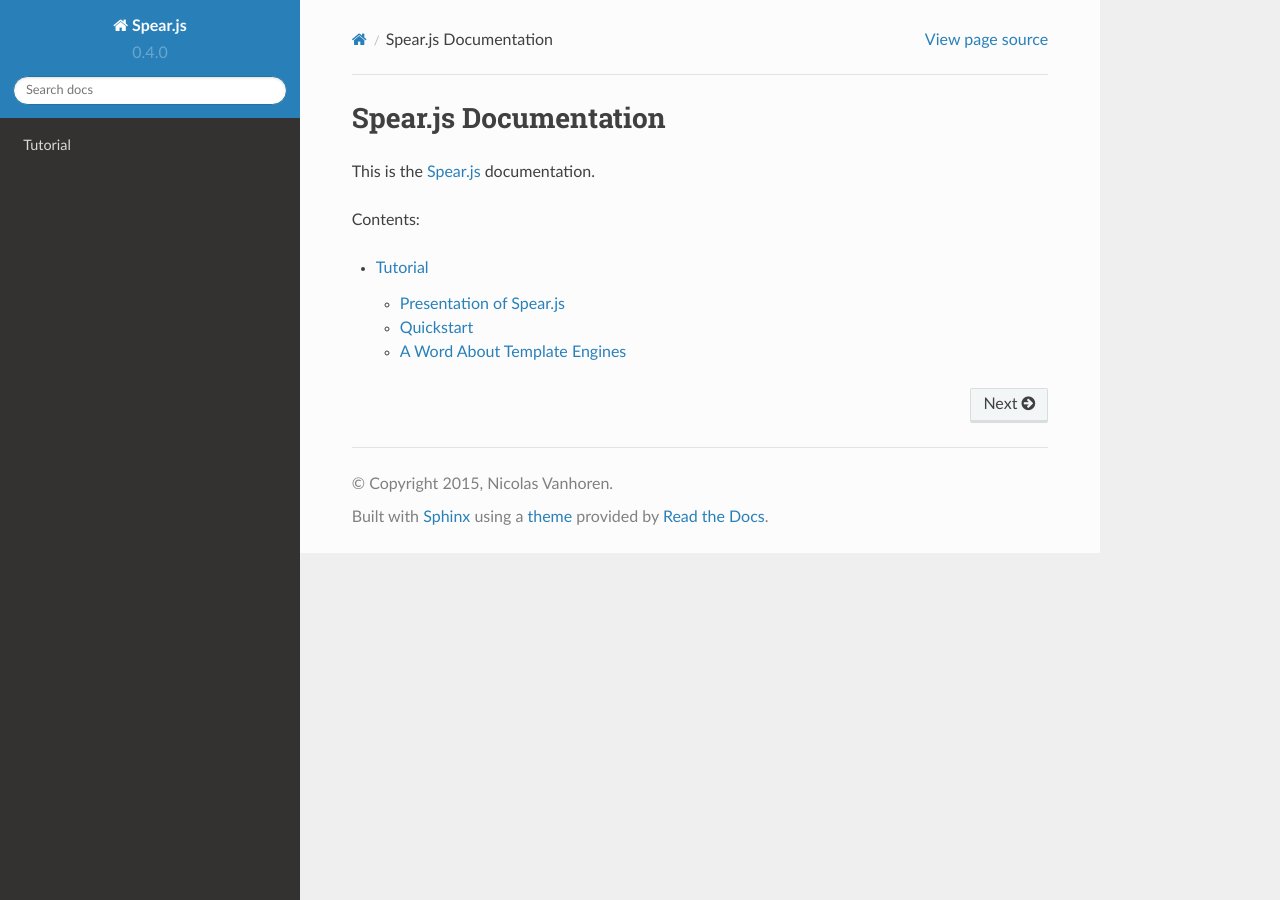
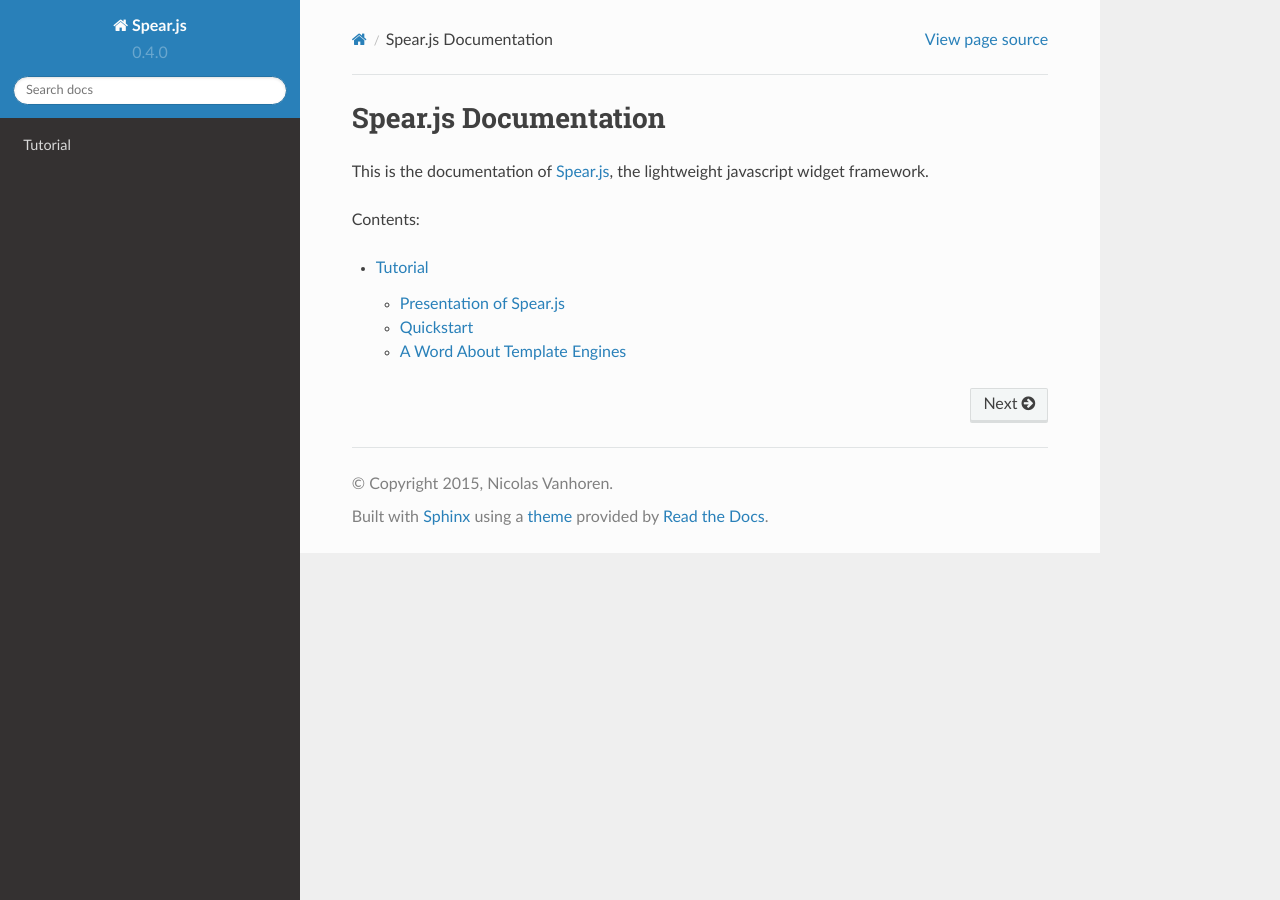
Before and after one commit to nicolas-van/widget.js, a Sphinx documentation site: the page built from docs/index.rst, in a window 1280 px wide. Built offline with Sphinx 7.4.7 and the Read the Docs theme 2.0.0, drawn with Linux system fonts in a browser that asks for light colours.

Commit message:
doc: updated

```diff
--- a/docs/index.rst
+++ b/docs/index.rst
@@ -2,7 +2,7 @@
 Spear.js Documentation
 ======================
 
-This is the Spear.js_ documentation.
+This is the documentation of Spear.js_, the lightweight javascript widget framework.
 
 .. _Spear.js: https://github.com/nicolas-van/spear.js
 
```
